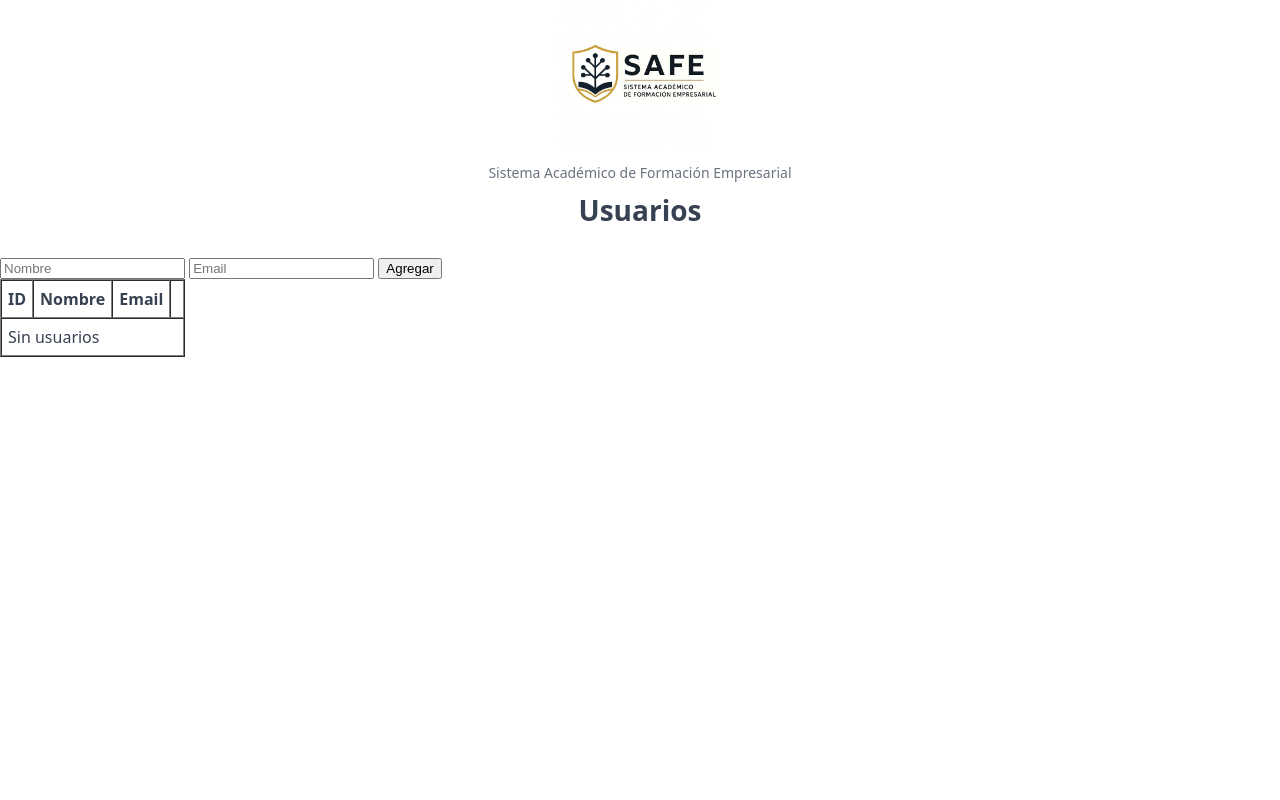
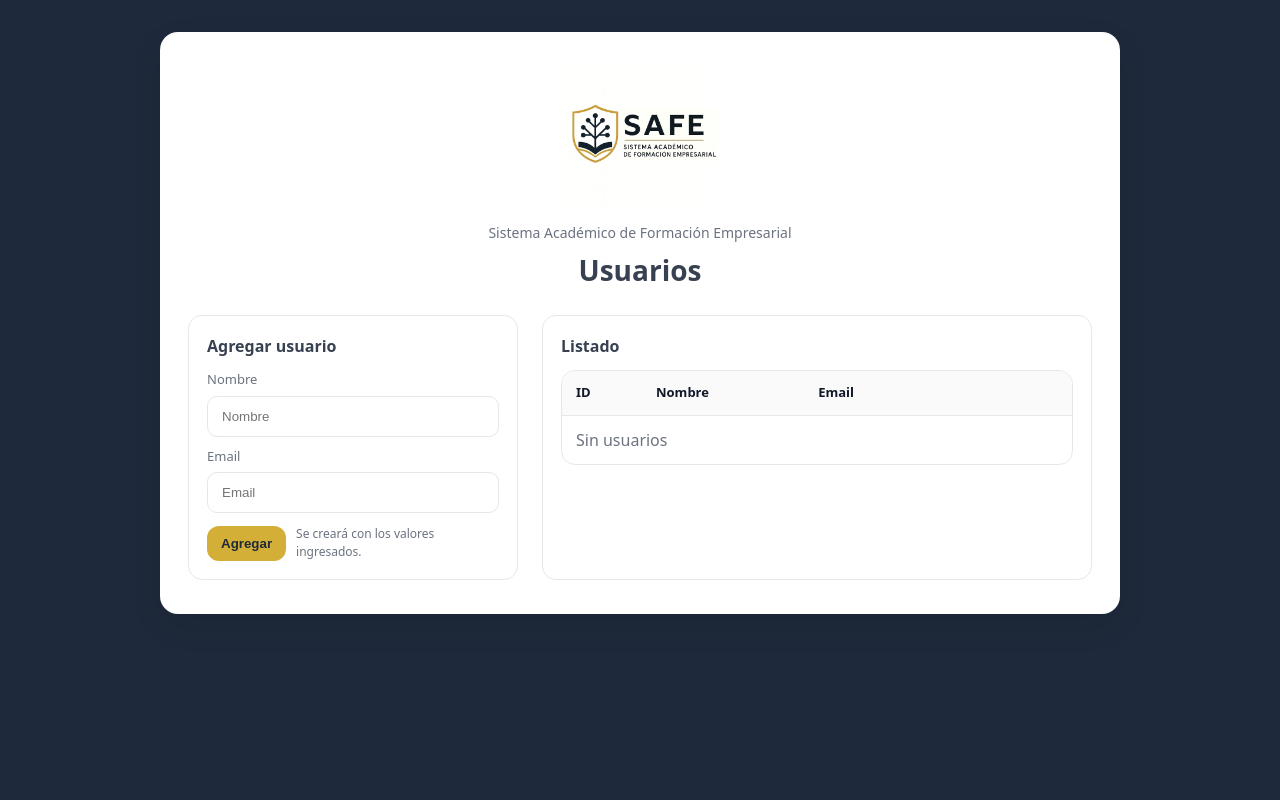
Before and after one commit to TommyBermu/error404, a Django app: page / in a window 1280 px wide. Run offline with Django 5.2, Linux system fonts and the light colour scheme.

Commit message:
corregidos un par de problemas con las ubicacioens de los archivos xd

```diff
--- a/Proyecto/SAFE/accounts/templates/accounts/index.html
+++ b/Proyecto/SAFE/accounts/templates/accounts/index.html
@@ -1,6 +1,5 @@
 <!doctype html>
-<html>
-
+<html lang="es">
 <head>
   <meta charset="utf-8">
   <title>Usuarios — SAFE</title>
@@ -8,6 +7,9 @@
   {% load static %}
   <link rel="stylesheet" href="{% static 'accounts/css/usuarios.css' %}">
 </head>
+<body class="bg">
+  <div class="shell">
+    <div class="card">
 
       <header class="top">
         <img class="logo" src="{% static 'img/safe_logo.jpeg' %}" alt="SAFE">
@@ -17,20 +19,39 @@
         </div>
       </header>
 
+      <div class="grid">
+        <!-- Formulario: MISMA LÓGICA -->
+        <section class="panel">
+          <h2 class="h2">Agregar usuario</h2>
           <form method="post" action="{% url 'user_add' %}">
             {% csrf_token %}
-		<input name="username" placeholder="Nombre" required>
-		<input name="email" placeholder="Email" required>
-		<button>Agregar</button>
+            <label for="username" class="label">Nombre</label>
+            <input id="username" name="username" placeholder="Nombre" required type="text" class="input">
+
+            <label for="email" class="label mt">Email</label>
+            <input id="email" name="email" placeholder="Email" required type="email" class="input">
+
+            <div class="actions">
+              <button class="btn btn-gold">Agregar</button>
+              <span class="muted">Se creará con los valores ingresados.</span>
+            </div>
           </form>
+        </section>
 
-	<table border="1" cellpadding="6" cellspacing="0">
+        <!-- Tabla: MISMA LÓGICA -->
+        <section class="panel">
+          <h2 class="h2">Listado</h2>
+          <div class="table-wrap">
+            <table class="table">
+              <thead>
                 <tr>
-			<th>ID</th>
+                  <th style="width:80px">ID</th>
                   <th>Nombre</th>
                   <th>Email</th>
-			<th></th>
+                  <th style="width:140px"></th>
                 </tr>
+              </thead>
+              <tbody>
                 {% for u in usuarios %}
                 <tr>
                   <td>{{ u.id }}</td>
@@ -39,16 +60,22 @@
                   <td>
                     <form method="post" action="{% url 'user_del' u.id %}" style="display:inline">
                       {% csrf_token %}
-					<button onclick="return confirm('¿Eliminar {{u.username}}?')">Eliminar</button>
+                      <button class="btn btn-danger" onclick="return confirm('¿Eliminar {{u.username}}?')">Eliminar</button>
                     </form>
                   </td>
                 </tr>
                 {% empty %}
                 <tr>
-			<td colspan="4">Sin usuarios</td>
+                  <td class="empty" colspan="4">Sin usuarios</td>
                 </tr>
                 {% endfor %}
+              </tbody>
             </table>
+          </div>
+        </section>
+      </div>
+
+    </div>
+  </div>
 </body>
-
 </html>
--- a/Proyecto/SAFE/config/settings.py
+++ b/Proyecto/SAFE/config/settings.py
@@ -128,6 +128,10 @@ USE_TZ = True
 
 STATIC_URL = 'static/'
 
+STATICFILES_DIRS = [
+    BASE_DIR / 'static',
+]
+
 # Finders: cómo Django busca archivos estáticos
 STATICFILES_FINDERS = [
     'django.contrib.staticfiles.finders.FileSystemFinder',  # Busca en STATICFILES_DIRS
--- a/docker-compose.yml
+++ b/docker-compose.yml
@@ -9,8 +9,9 @@ services:
       python manage.py makemigrations courses &&
       python manage.py makemigrations learning_paths &&
       python manage.py makemigrations enrollments &&
+      python manage.py makemigrations notifications &&
       python manage.py migrate &&
-      python manage.py runserver 0.0.0.0:8000 || tail -f /dev/null
+      python manage.py runserver 0.0.0.0:8000
       "
     ports:
       - "8000:8000"
```
Also changed, not shown: Proyecto/SAFE/accounts/static/accounts/css/usuarios.css (renamed from Proyecto/SAFE/accounts/static/css/usuarios.css). Lines whose indentation alone changed are shown as unchanged.
